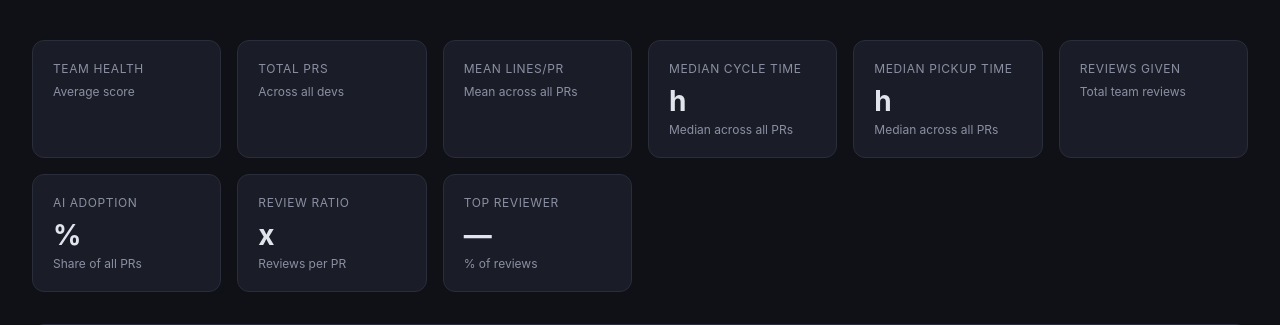
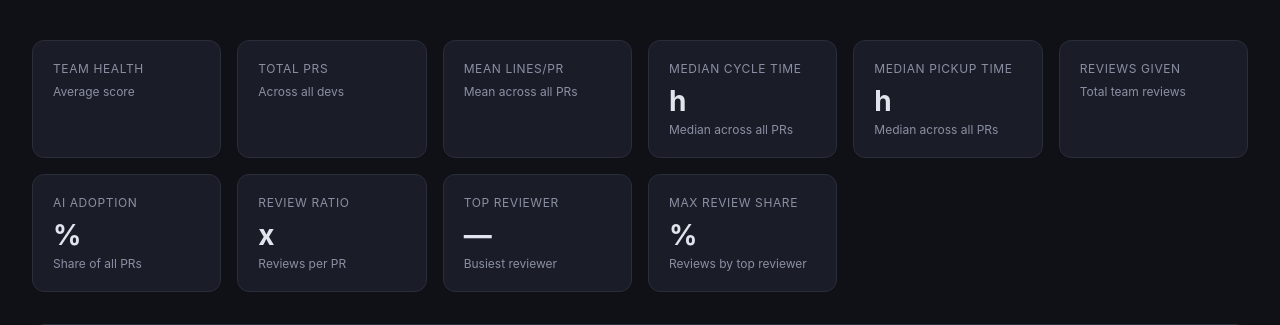
Before and after one commit to kobbikobb/git-dev-metrics, a Python web app: template git_dev_metrics/metrics/printer/templates/dashboard.html in a window 1280 px wide. Shown: the part 87-412 px from the top of the page. Run offline with Jinja, Linux system fonts and the light colour scheme; the template is opened without the code that fills it, so the values that code supplies are empty.

Commit message:
Surface Max Review Share across console, md, html
Promote Max Review Share to a top-level summary metric so the
bus-factor signal is visible in every output. Aligns the three
formats to the same 10 summary metrics in the same order.

Co-Authored-By: Claude Opus 4.7 (1M context) <noreply@anthropic.com>

```diff
--- a/git_dev_metrics/metrics/printer/printers.py
+++ b/git_dev_metrics/metrics/printer/printers.py
@@ -47,7 +47,7 @@ class ConsolePrinter(Printer):
         console.print()
 
         review_table = Table(title=f"Review Culture ({date_range})")
-        for col in ("Review Ratio", "Top Reviewer", "Max Share"):
+        for col in ("Review Ratio", "Top Reviewer", "Max Review Share"):
             review_table.add_column(col)
         review_table.add_row(
             f"{summary['review_ratio']}x",
@@ -84,8 +84,8 @@ class FilePrinter(Printer):
             f"## Review Culture ({date_range})",
             "",
             f"- **Review Ratio:** {summary['review_ratio']}x",
-            f"- **Top Reviewer:** {summary['top_reviewer'] or '—'} "
-            f"({summary['max_review_share']}% of reviews)",
+            f"- **Top Reviewer:** {summary['top_reviewer'] or '—'}",
+            f"- **Max Review Share:** {summary['max_review_share']}%",
             "",
         ]
         self._write(lines)
--- a/git_dev_metrics/metrics/printer/templates/dashboard.html
+++ b/git_dev_metrics/metrics/printer/templates/dashboard.html
@@ -387,7 +387,12 @@
   <div class="summary-card">
     <div class="label">Top Reviewer</div>
     <div class="value">{{ summary.top_reviewer or "—" }}</div>
-    <div class="sub">{{ summary.max_review_share }}% of reviews</div>
+    <div class="sub">Busiest reviewer</div>
+  </div>
+  <div class="summary-card">
+    <div class="label">Max Review Share</div>
+    <div class="value">{{ summary.max_review_share }}%</div>
+    <div class="sub">Reviews by top reviewer</div>
   </div>
 </div>
 
```
